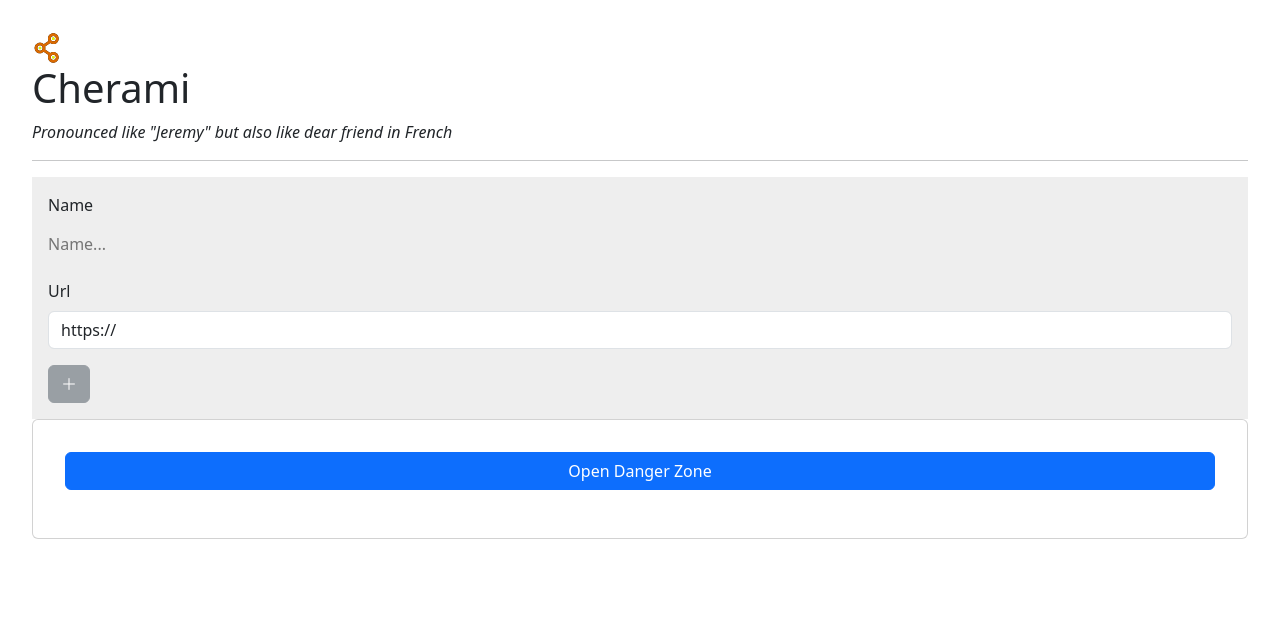
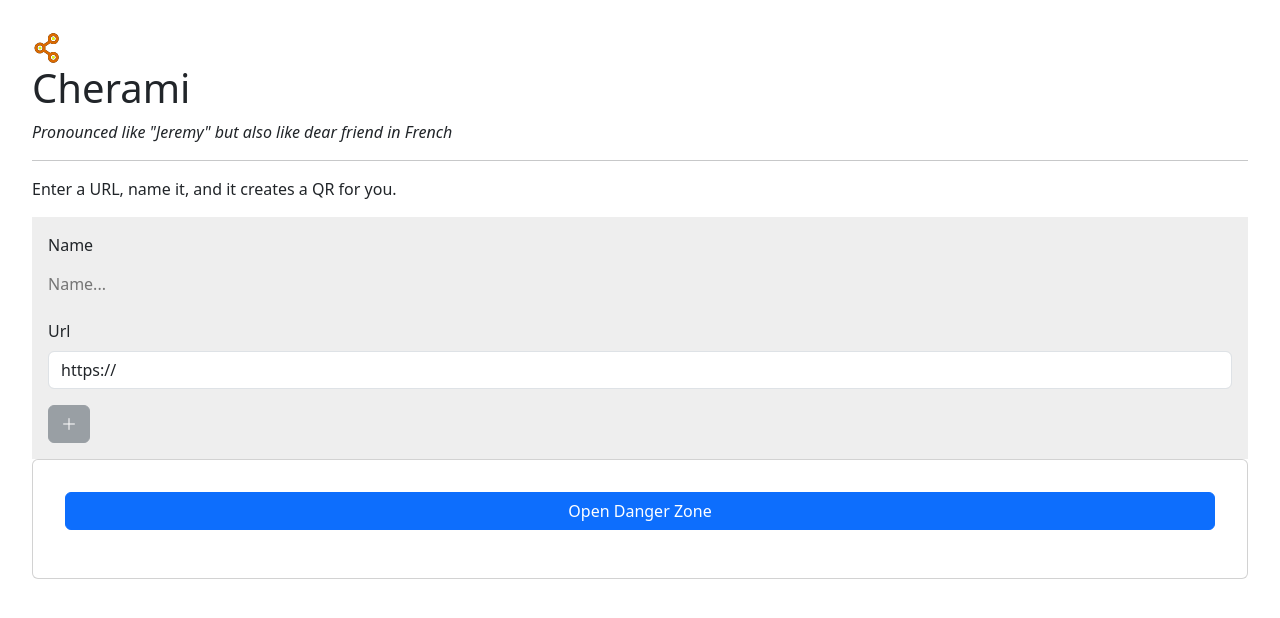
Before and after one commit to nurih/cherami, a React (Vite) app: page / in a window 1280 px wide. Shown: the top 618 px of the page. Built offline with nearby package versions, Linux system fonts and the light colour scheme.

Commit message:
Update App.tsx

```diff
--- a/src/App.tsx
+++ b/src/App.tsx
@@ -88,7 +88,7 @@ function App() {
       </Accordion>
 
       <hr />
-
+<p>Enter a URL, name it, and it creates a QR for you.</p>
       <Form style={{ backgroundColor: '#EEE', padding: '1rem' }}>
         <FormGroup>
           <Label for="title">
```
